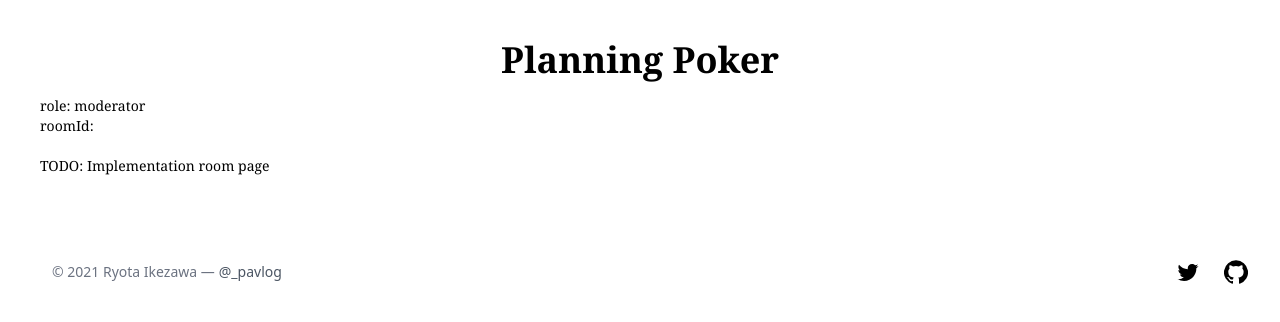
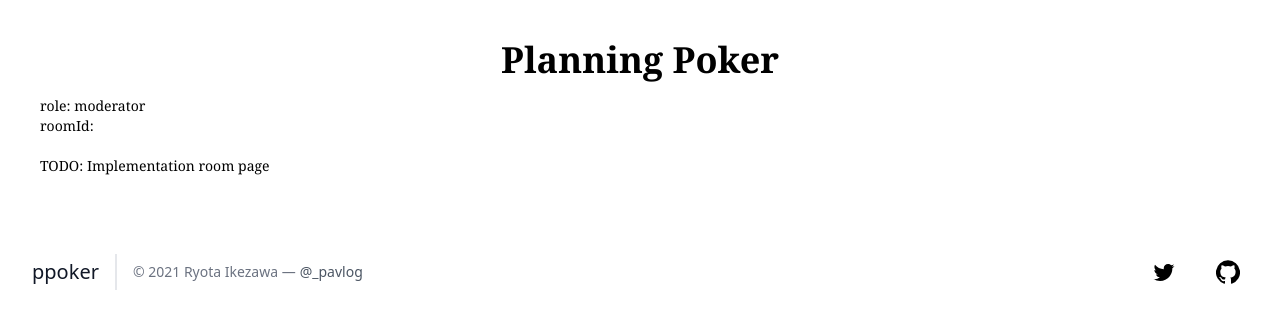
Before and after one commit to paveg/ppoker, a Next.js app: page /rooms in a window 1280 px wide. Shown: the top 322 px of the page. Built offline with nearby package versions, Linux system fonts and the light colour scheme.

Commit message:
:recycle: Update footer

```diff
--- a/src/components/footer.tsx
+++ b/src/components/footer.tsx
@@ -6,7 +6,13 @@ export const Footer: React.VFC = (): JSX.Element => {
   return (
     <footer className="text-gray-600 body-font">
       <div className="container px-5 py-8 mx-auto flex items-center sm:flex-row flex-col">
-        <p className="text-sm text-gray-500 sm:ml-4 sm:pl-4 sm:border-gray-200 sm:py-2 sm:mt-0 mt-4">
+        <a
+          className="flex title-font font-medium items-center md:justify-start justify-center text-gray-900"
+          href={'https://ppoker.vercel.app/'}
+        >
+          <span className="ml-3 text-xl sm:text-center">ppoker</span>
+        </a>
+        <p className="text-sm text-gray-500 sm:ml-4 sm:pl-4 sm:border-l-2 sm:border-gray-200 sm:py-2 sm:mt-0 mt-4">
           © 2021 Ryota Ikezawa —
           <a
             href="https://twitter.com/_pavlog"
@@ -23,7 +29,7 @@ export const Footer: React.VFC = (): JSX.Element => {
               target="_blank"
               rel="noreferrer noopener"
               aria-label="Go to Twitter profile page."
-              className="px-2 py-2 text-xs hover:bg-gray-200 text-black m-1 rounded-md transition duration-500 select-none focus:outline-none focus:shadow-outline"
+              className="px-4 py-2 text-xs hover:bg-gray-200 text-black m-1 rounded-md transition duration-500 select-none focus:outline-none focus:shadow-outline"
             >
               <TwitterIcon />
             </a>
@@ -33,7 +39,7 @@ export const Footer: React.VFC = (): JSX.Element => {
               target="_blank"
               rel="noreferrer noopener"
               aria-label="Go to Github repository page."
-              className="px-2 py-2 text-xs hover:bg-gray-200 text-black m-1 rounded-md transition duration-500 select-none focus:outline-none focus:shadow-outline"
+              className="px-4 py-2 text-xs hover:bg-gray-200 text-black m-1 rounded-md transition duration-500 select-none focus:outline-none focus:shadow-outline"
             >
               <GitHubIcon />
             </a>
```
